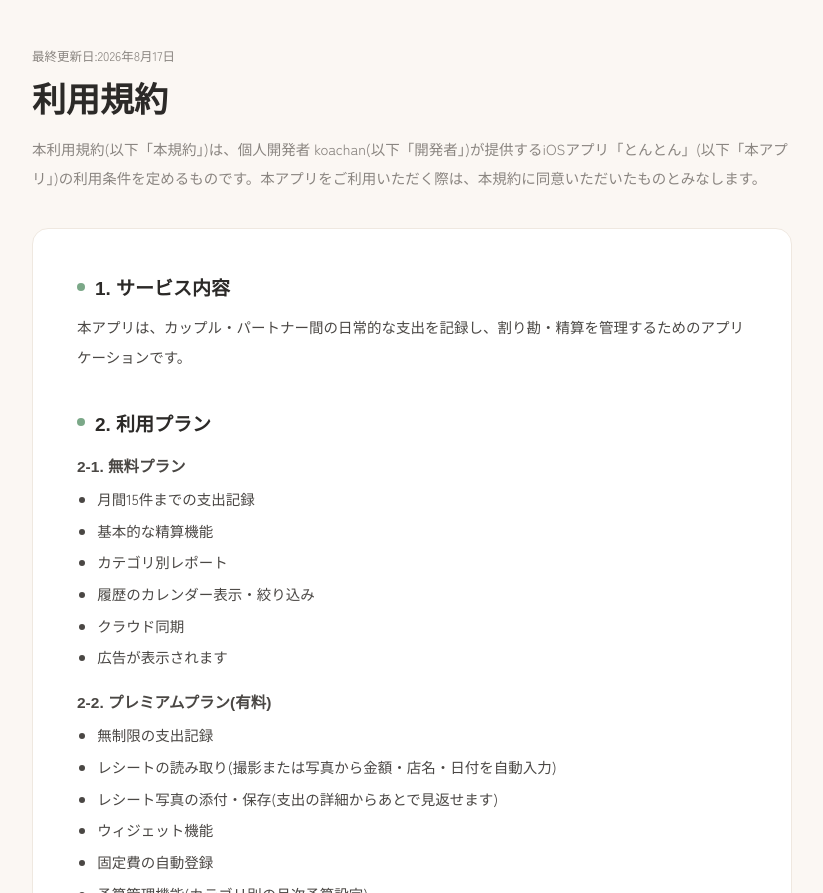
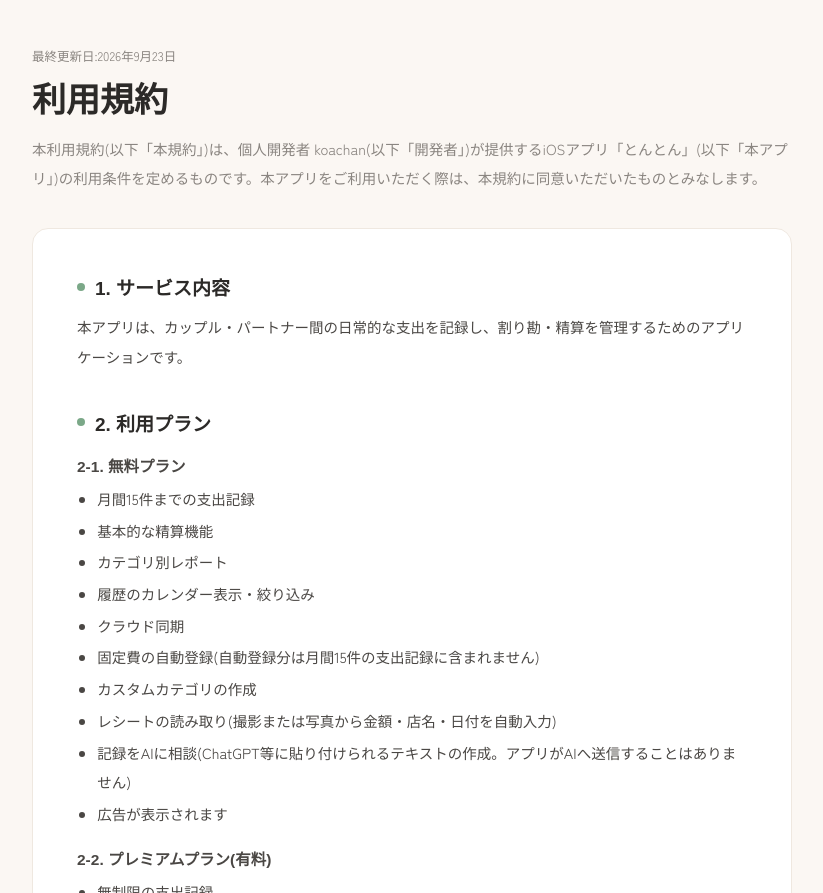
Before and after one commit to koachan-dev/tonton-lp, a plain HTML site: page terms.html in a window 1280 px wide. Shown: the part 59-952 px from the top of the page, without its empty margins (228-1051 px from the left). Drawn offline with Linux system fonts and the light colour scheme; a web font is replaced by a local one.

Commit message:
docs: update free feature coverage

```diff
--- a/terms.html
+++ b/terms.html
@@ -38,7 +38,7 @@ a.doc{color:var(--matcha)}
 </header>
 
 <main style="max-width:760px;margin:0 auto;padding:48px 24px 80px">
-  <p style="font-size:12.5px;color:var(--sub);margin:0 0 10px">最終更新日:2026年8月17日</p>
+  <p style="font-size:12.5px;color:var(--sub);margin:0 0 10px">最終更新日:2026年9月23日</p>
   <h1 style="font-family:'Zen Maru Gothic',sans-serif;font-weight:900;font-size:clamp(26px,4vw,34px);margin:0 0 8px;line-height:1.5">利用規約</h1>
   <p style="font-size:14.5px;line-height:2;color:var(--sub);margin:0 0 36px;text-wrap:pretty">本利用規約(以下「本規約」)は、個人開発者 koachan(以下「開発者」)が提供するiOSアプリ「とんとん」(以下「本アプリ」)の利用条件を定めるものです。本アプリをご利用いただく際は、本規約に同意いただいたものとみなします。</p>
 
@@ -56,19 +56,19 @@ a.doc{color:var(--matcha)}
         <li>カテゴリ別レポート</li>
         <li>履歴のカレンダー表示・絞り込み</li>
         <li>クラウド同期</li>
+        <li>固定費の自動登録(自動登録分は月間15件の支出記録に含まれません)</li>
+        <li>カスタムカテゴリの作成</li>
+        <li>レシートの読み取り(撮影または写真から金額・店名・日付を自動入力)</li>
+        <li>記録をAIに相談(ChatGPT等に貼り付けられるテキストの作成。アプリがAIへ送信することはありません)</li>
         <li>広告が表示されます</li>
       </ul>
       <h3 class="doc">2-2. プレミアムプラン(有料)</h3>
       <ul class="doc">
         <li>無制限の支出記録</li>
-        <li>レシートの読み取り(撮影または写真から金額・店名・日付を自動入力)</li>
-        <li>レシート写真の添付・保存(支出の詳細からあとで見返せます)</li>
+        <li>レシート画像の添付・保存・共有(支出の詳細からあとで見返せます)</li>
         <li>ウィジェット機能</li>
-        <li>固定費の自動登録</li>
         <li>予算管理機能(カテゴリ別の月次予算設定)</li>
-        <li>記録をAIに相談(ChatGPT等に貼り付けられるテキストの作成。アプリがAIへ送信することはありません)</li>
         <li>記録のCSV書き出し</li>
-        <li>カスタムカテゴリの作成</li>
         <li>プロフィールアイコンの着せ替え</li>
         <li>アプリアイコンの変更</li>
         <li>テーマカラーのカスタマイズ</li>
```
